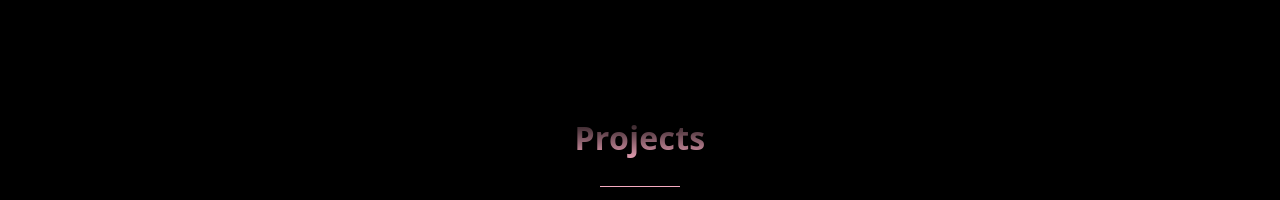
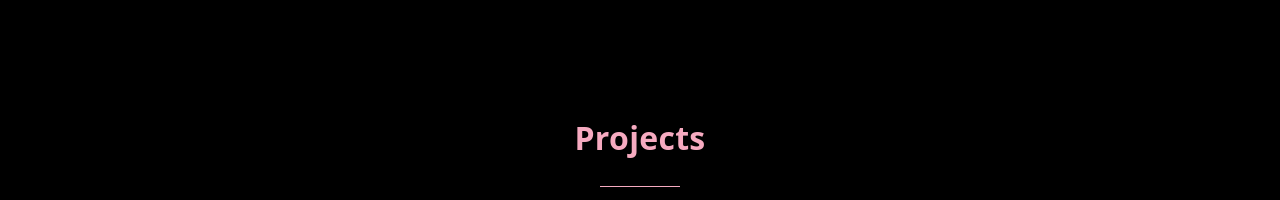
Before and after one commit to nouraabdelfattah/My_Portofolio, a React (Vite) app: page / in a window 1280 px wide. Shown: the part 1008-1208 px from the top of the page. Built offline with nearby package versions, Linux system fonts and the light colour scheme.

Commit message:
Update index.css

```diff
--- a/src/index.css
+++ b/src/index.css
@@ -36,9 +36,7 @@
 .main-title{
   margin-top: 2rem;
     font-size: 2rem;
-    background: -webkit-linear-gradient(black, #f6aac0);
-    -webkit-background-clip: text;
-    -webkit-text-fill-color: transparent;
+    color: #f6aac0;
    margin-bottom: 1.5rem;
     font-weight: bold;
     text-align: center;
```
